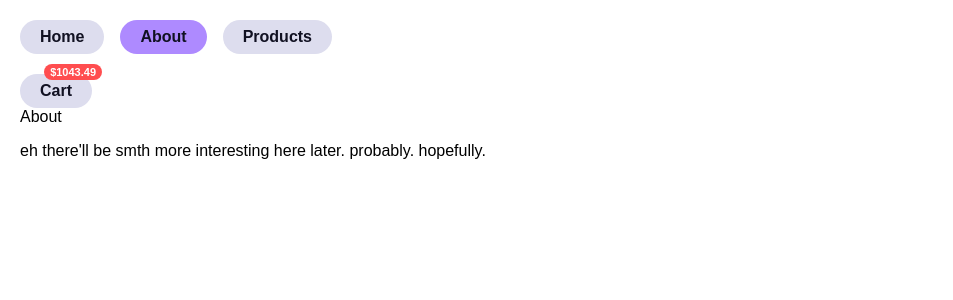
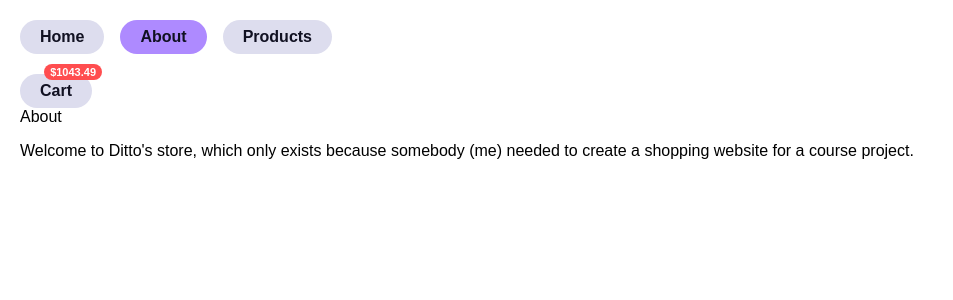
Before and after one commit to prae-mai/IERG4210-Project, a React (Create React App) app: page /about in a window 1280 px wide. Shown: the top 300 px of the page, without its empty margins (0-953 px from the left). Built offline with nearby package versions, Linux system fonts and the light colour scheme.

Commit message:
Add Ditto's store flavour to About page

```diff
--- a/src/pages/About.js
+++ b/src/pages/About.js
@@ -1,7 +1,7 @@
 function About() {
 	return (
 		<div>
-			<p>eh there'll be smth more interesting here later. probably. hopefully.</p>
+			<p>Welcome to Ditto's store, which only exists because somebody (me) needed to create a shopping website for a course project.</p>
 		</div>
 	);
 }
```
